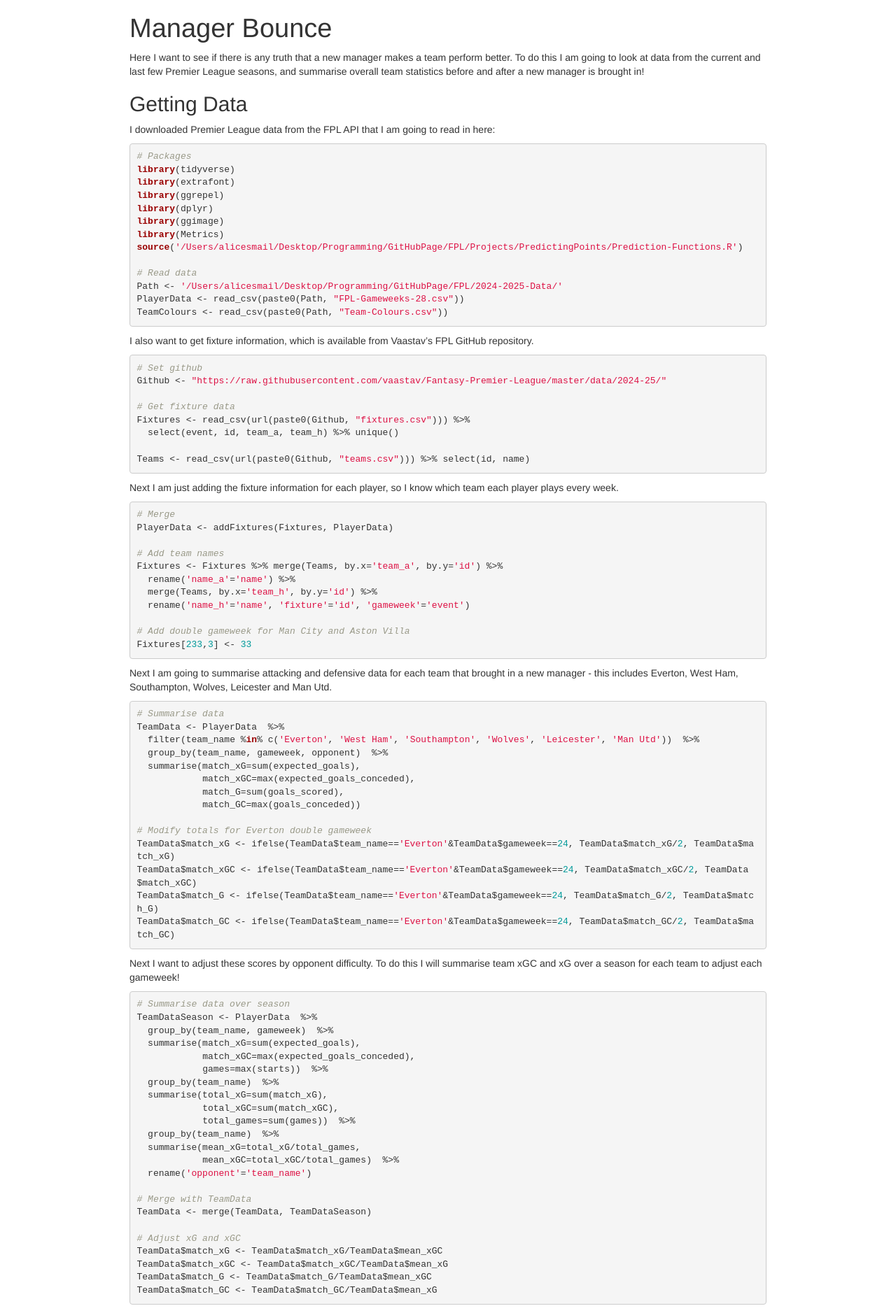
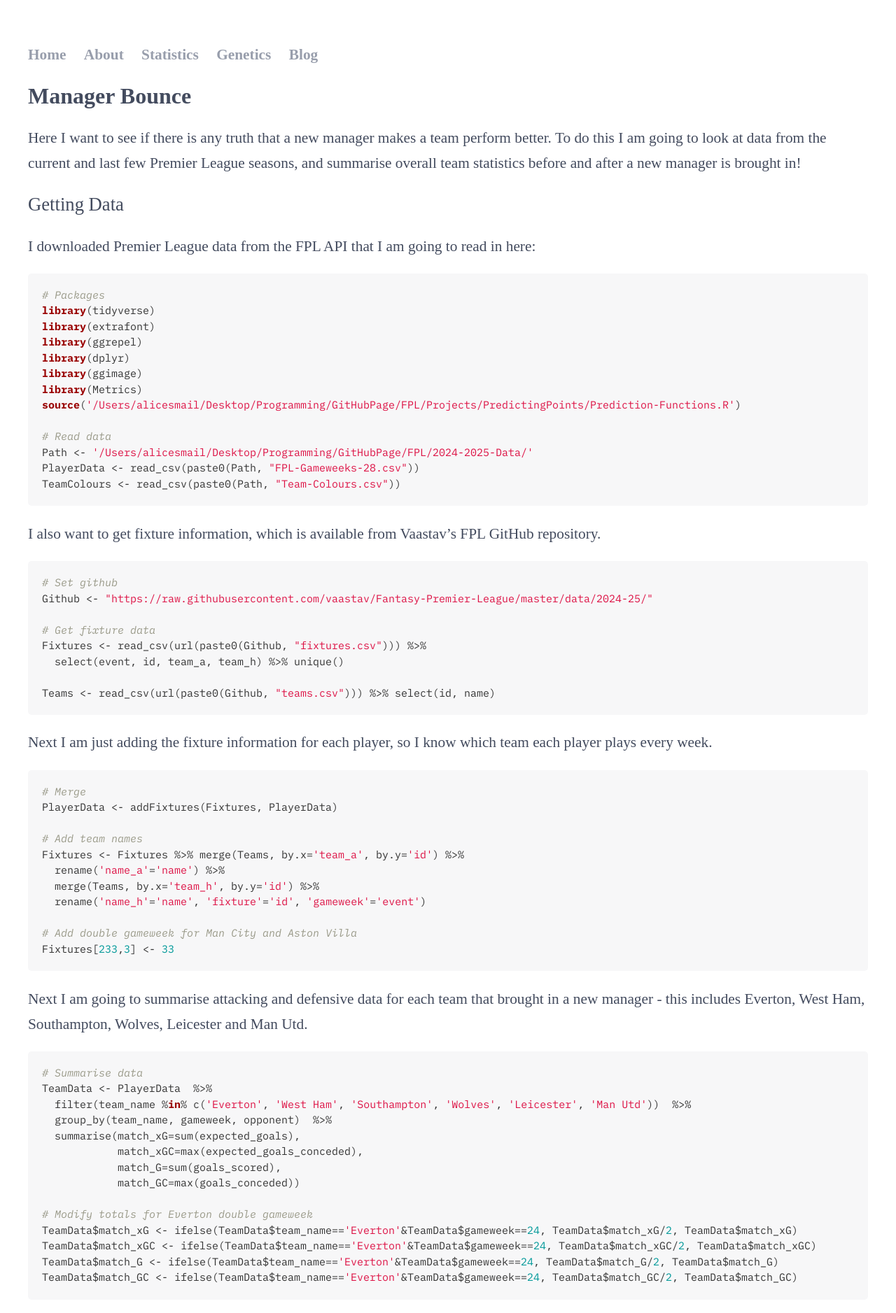
Before and after one commit to alicesmail12/alicesmail12.github.io, a Jekyll site: the page Blog/NewManager/NewManager.html, which Jekyll copies as it is, in a window 1280 px wide. Shown: the top 1877 px of the page at 70% size. Built offline with Jekyll 4.4.1, drawn with Linux system fonts in a browser that asks for light colours; some web fonts are replaced; some of the changed text lies outside the part shown.

Commit message:
Update and rename Blog/NewManager.html to Blog/NewManager/NewManager.html

```diff
--- a/Blog/NewManager.html
+++ b/Blog/NewManager/NewManager.html
@@ -246,29 +246,19 @@ if (window.hljs) {
   }
 }
 </script>
-
-
-
-
-
-
-
-
+  <link rel="preconnect" href="https://fonts.googleapis.com">
+<link rel="preconnect" href="https://fonts.gstatic.com" crossorigin>
+<link href="https://fonts.googleapis.com/css2?family=IBM+Plex+Mono:ital,wght@0,100;0,200;0,300;0,400;0,500;0,600;0,700;1,100;1,200;1,300;1,400;1,500;1,600;1,700&display=swap" rel="stylesheet">
 
 <style type="text/css">
+@import url(https://fonts.googleapis.com/css2?family=Radio+Canada+Big:ital,wght@0,400..700;1,400..700&display=swap);
+
+<link rel="stylesheet" type="text/css" href="/css/main.css">
+
 .main-container {
-max-width: 940px;
-margin-left: auto;
-margin-right: auto;
 }
 img {
 max-width:100%;
-}
-.tabbed-pane {
-padding-top: 12px;
-}
-.html-widget {
-margin-bottom: 20px;
 }
 button.code-folding-btn:focus {
 outline: none;
@@ -276,15 +266,10 @@ outline: none;
 summary {
 display: list-item;
 }
-details > summary > p:only-child {
-display: inline;
-}
 pre code {
 padding: 0;
 }
 </style>
-
-
 
 <!-- tabsets -->
 
@@ -324,31 +309,131 @@ background-color: transparent;
 display: block;
 float: none;
 }
+.tabset-dropdown > .nav-tabs > li > a,
+.tabset-dropdown > .nav-tabs > li > a:focus,
+.tabset-dropdown > .nav-tabs > li > a:hover {
+border: none;
+display: inline-block;
+border-radius: 4px;
+background-color: transparent;
+}
+.tabset-dropdown > .nav-tabs.nav-tabs-open > li {
+display: block;
+float: none;
+}
 .tabset-dropdown > .nav-tabs > li {
 display: none;
+}
+
+pre {
+display: block;
+padding: 20px;
+margin: 0 0 10px;
+font-size: 15px;
+line-height: 1.5;
+color: #333;
+word-break: break-all;
+word-wrap: break-word;
+background-color: #f7f7f8;
+border: 0px solid #ccc;
+border-radius: 5px;
+}
+
+code, kbd, pre, samp {
+font-family: 'IBM Plex Mono';
+}
+.container {
+padding-right: 0px;
+padding-left: 0px;
+margin-right: auto;
+margin-left: auto;
+width: 1200px;
+}
+pre:not([class]) {
+background-color: #434b5e;
+color: #ffffff;
+}
+
+p {
+display: block;
+margin-block-start: 1em;
+margin-block-end: 1em;
+margin-inline-start: 0px;
+margin-inline-end: 0px;
+}
+
+h1 {
+display: block;
+font-size: 2em;
+margin-block-start: 0.67em;
+margin-block-end: 0.67em;
+margin-inline-start: 0px;
+margin-inline-end: 0px;
+font-weight: bold;
+}
+
+h2 {
+display: block;
+margin-block-start: 0.67em;
+margin-block-end: 0em;
+margin-inline-start: 0px;
+margin-inline-end: 0px;
+}
+
+ul, dir {
+display: block;
+list-style-type: disc;
+margin-block-start: 1em;
+margin-block-end: 1em;
+margin-inline-start: 0px;
+margin-inline-end: 0px;
+padding-inline-start: 40px;
+}
+menu, dir {
+display: block;
+list-style-type: disc;
+margin-block-start: 0em;
+margin-block-end: 0em;
+margin-inline-start: 0px;
+margin-inline-end: 0px;
+padding-inline-start: 0px;
+}
+
+
+button {
+  background-color: #04AA6D;
+  border: none;
+  color: white;
+  text-align: center;
+  text-decoration: none;
+  display: inline-block;
+  border-radius: 10px;
+  padding: 5px 10px;
 }
 </style>
 
 <!-- code folding -->
-
-
-
-
+<head>
+		<title>{{ page.title }}</title>
+		<!-- link to main stylesheet -->
+		<link rel="stylesheet" type="text/css" href="/css/main.css">
 </head>
 
 <body>
 
-
-<div class="container-fluid main-container">
+	<nav>
+	<ul>
+		<li><a href="/">Home</a></li>
+		<li><a href="/about">About</a></li>
+		<li><a href="https://alicesmail12.github.io/Statistics">Statistics</a></li>
+		<li><a href="https://alicesmail12.github.io/Genetics">Genetics</a></li>
+		<li><a href="https://alicesmail12.github.io/Blog">Blog</a></li>
+	</ul>
+	</nav>
 
 
 
-
-<div id="header">
-
-
-
-<h1 class="title toc-ignore">Manager Bounce</h1>
+<h1>Manager Bounce</h1>
 
 </div>
 
@@ -517,7 +602,10 @@ TeamDataPlot%&gt;%filter(team_name==&#39;Everton&#39;) %&gt;% ungroup() %&gt;% s
 <p>Next I put the 6 output graphs into Adobe Illustrator and annotate
 them with the mean score for the first manager, and the mean score for
 the first 6 weeks of the second manager.</p>
-<p>You can see from looking at my made up ‘score’ metric, while West Ham
+
+<img src="https://alicesmail12.github.io/Blog/NewManager/NewManager.png">
+
+  <p>You can see from looking at my made up ‘score’ metric, while West Ham
 have slightly improved with Graham Potter, it is only really Everton who
 have shown a big improvement after being taken over by David Moyes -
 although this is probably distorted by their fabulous performances
@@ -556,8 +644,6 @@ $(document).ready(function () {
 </script>
 
 <!-- code folding -->
-
-
 <!-- dynamically load mathjax for compatibility with self-contained -->
 <script>
   (function () {
@@ -567,6 +653,10 @@ $(document).ready(function () {
     document.getElementsByTagName("head")[0].appendChild(script);
   })();
 </script>
-
+  	<footer>
+  		<ul>
+  		<li><a href="https://github.com/alicesmail12">github.com/alicesmail12</a></li>
+  		</ul>
+  	</footer>
 </body>
 </html>
```
